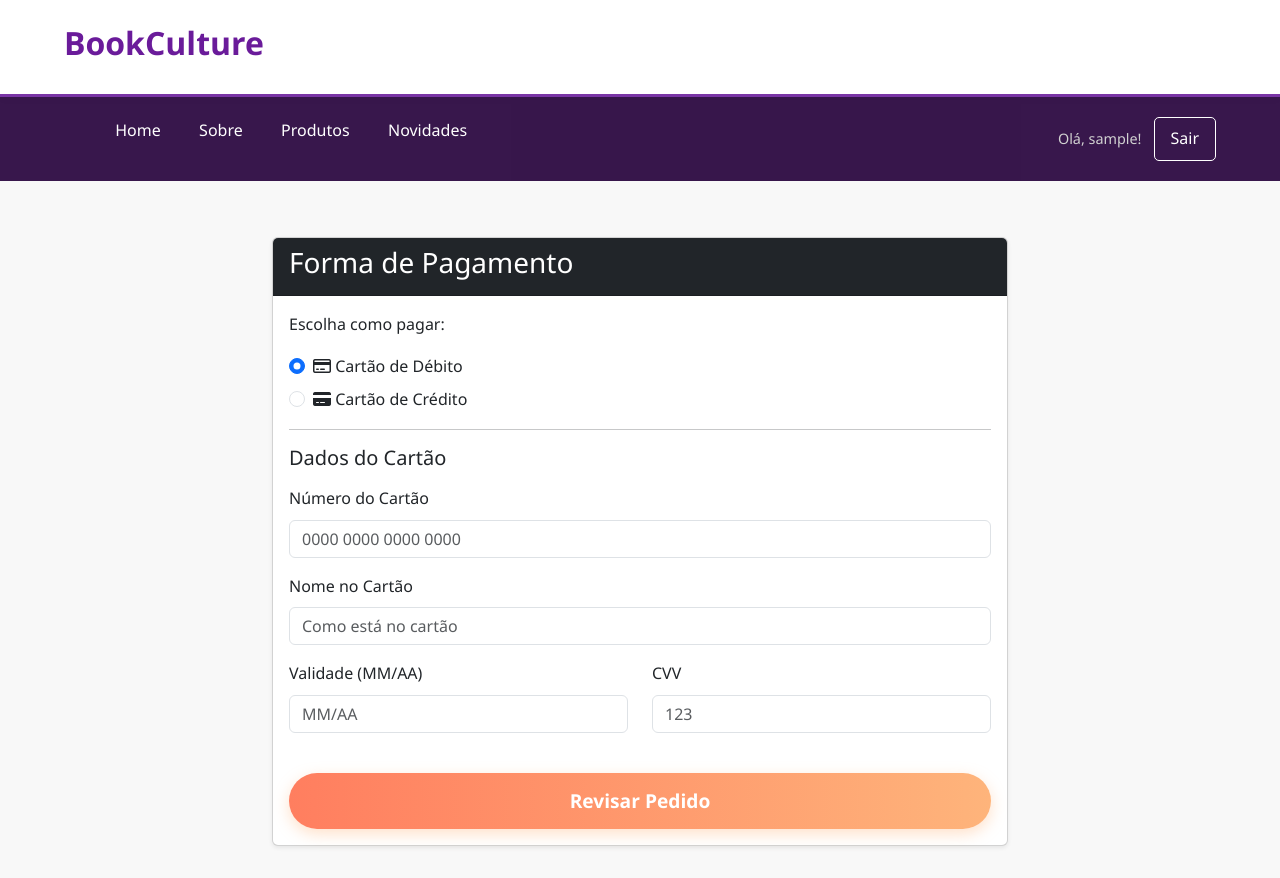
After one commit to beatrizkloss/BookCulture, a PHP site: page /checkout.php in a window 1280 px wide. The commit adds this page. Run offline with PHP 8.4, Linux system fonts and the light colour scheme; the visitor is signed in with stand-in values (Sample User, id 1); a stand-in replaces the project's code that opens the database connection.

Commit message:
implementando carrinho e pagamento

```diff
--- /dev/null
+++ b/checkout.php
@@ -0,0 +1,134 @@
+<?php
+session_start();
+
+if (empty($_SESSION['carrinho']) || !isset($_SESSION['user_id'])) {
+    header("Location: index.php");
+    exit();
+}
+require_once 'services/conexao.php';
+
+if ($_SERVER['REQUEST_METHOD'] == 'POST' && isset($_POST['action']) && $_POST['action'] == 'processar_pagamento') {
+    $_SESSION['payment_info'] = ['method' => $_POST['paymentMethod'] ?? 'N/A'];
+    if ($_POST['paymentMethod'] === 'credito' || $_POST['paymentMethod'] === 'debito') {
+        $_SESSION['payment_info']['card_number'] = substr($_POST['card-number'], -4);
+        $_SESSION['payment_info']['installments'] = $_POST['installments'];
+    }
+    header("Location: checkout.php?etapa=resumo");
+    exit();
+}
+
+$etapa = $_GET['etapa'] ?? 'pagamento';
+
+if ($etapa === 'agradecimento') {
+    $_SESSION['carrinho'] = [];
+    unset($_SESSION['payment_info']);
+}
+
+$cart_count = isset($_SESSION['carrinho']) ? array_sum($_SESSION['carrinho']) : 0;
+?>
+<!DOCTYPE html>
+<html lang="pt-br">
+<head>
+    <meta charset="UTF-8" />
+    <meta name="viewport" content="width=device-width, initial-scale=1.0" />
+    <title>Checkout - BookCulture</title>
+    <link href="https://cdn.jsdelivr.net/npm/bootstrap@5.3.2/dist/css/bootstrap.min.css" rel="stylesheet">
+    <link rel="stylesheet" href="styles/style.css" />
+    <link rel="stylesheet" href="https://cdnjs.cloudflare.com/ajax/libs/font-awesome/6.5.2/css/all.min.css"/>
+</head>
+<body>
+    <header class="site-header"><h1 class="logo">BookCulture</h1></header>
+       <nav class="main-nav">
+        <button class="hamburger-menu" aria-label="Abrir menu"><i class="fa-solid fa-bars"></i></button>
+        <ul class="nav-menu">
+            <li><a href="index.php">Home</a></li>
+            <li><a href="sobre.php">Sobre</a></li>
+            <li><a href="produtos.php">Produtos</a></li>
+            <li><a href="novidade.php">Novidades</a></li>
+        </ul>
+        <div class="nav-right">
+            <?php if (isset($_SESSION['user_id'])): ?>
+                <div class="user-info"><p>Olá, <?php echo htmlspecialchars($_SESSION['user_name']); ?>!</p><a href="logout.php" class="logout-button">Sair</a></div>
+            <?php else: ?>
+                <div class="dropdown-login">
+                    <span class="dropdown-toggle"><i class="fa-solid fa-user-circle"></i> Login</span>
+                    <div class="dropdown-menu"><a href="registrar.php">📖 Cliente</a><a href="admin/login.php">📚 Administrador</a></div>
+                </div>
+            <?php endif; ?>
+        </div>
+    </nav>
+    <main class="main-content">
+        <div class="container mt-4">
+            <div class="row justify-content-center">
+                <div class="col-lg-8">
+
+                    <?php if ($etapa === 'pagamento'): ?>
+                        <div class="card shadow-sm">
+                            <div class="card-header bg-dark text-white"><h3>Forma de Pagamento</h3></div>
+                            <div class="card-body">
+                                <form action="checkout.php" method="POST">
+                                    <input type="hidden" name="action" value="processar_pagamento">
+                                    <p class="mb-3">Escolha como pagar:</p>
+                                    <div class="form-check mb-2"><input class="form-check-input" type="radio" name="paymentMethod" id="debitoRadio" value="debito" checked><label class="form-check-label" for="debitoRadio"><i class="fa-regular fa-credit-card"></i> Cartão de Débito</label></div>
+                                    <div class="form-check mb-3"><input class="form-check-input" type="radio" name="paymentMethod" id="creditoRadio" value="credito"><label class="form-check-label" for="creditoRadio"><i class="fa-solid fa-credit-card"></i> Cartão de Crédito</label></div>
+                                    <div id="creditCardForm">
+                                        <hr>
+                                        <h5 class="mb-3">Dados do Cartão</h5>
+                                        <div class="mb-3"><label for="card-number" class="form-label">Número do Cartão</label><input type="text" name="card-number" id="card-number" class="form-control" placeholder="0000 0000 0000 0000" inputmode="numeric" pattern="[0-9\s]{13,19}" maxlength="19" required></div>
+                                        <div class="mb-3"><label for="card-name" class="form-label">Nome no Cartão</label><input type="text" name="card-name" id="card-name" class="form-control" placeholder="Como está no cartão" required></div>
+                                        <div class="row">
+                                            <div class="col-md-6 mb-3"><label for="card-expiry" class="form-label">Validade (MM/AA)</label><input type="text" name="card-expiry" id="card-expiry" class="form-control" placeholder="MM/AA" inputmode="numeric" pattern="\d{2}/\d{2}" maxlength="5" required></div>
+                                            <div class="col-md-6 mb-3"><label for="card-cvv" class="form-label">CVV</label><input type="text" name="card-cvv" id="card-cvv" class="form-control" placeholder="123" inputmode="numeric" pattern="[0-9]{3,4}" maxlength="4" required></div>
+                                        </div>
+                                    </div>
+                                    <div class="text-center mt-4"><button type="submit" class="buy-button w-100" style="border:none; font-size: 1.2rem;">Revisar Pedido</button></div>
+                                </form>
+                            </div>
+                        </div>
+
+                    <?php elseif ($etapa === 'resumo'):
+                            $produtos_carrinho = []; $total_compra = 0; $produto_ids = array_keys($_SESSION['carrinho']);
+                            $ids_string = implode(',', $produto_ids);
+                            if (!empty($ids_string)) {
+                                $sql = "SELECT * FROM produtos WHERE id IN ($ids_string)";
+                                $resultado = $conexao->query($sql);
+                                if ($resultado && $resultado->num_rows > 0) {
+                                    while ($produto = $resultado->fetch_assoc()) {
+                                        $produto_id = $produto['id']; $quantidade = $_SESSION['carrinho'][$produto_id];
+                                        $subtotal = $quantidade * $produto['preco']; $total_compra += $subtotal;
+                                        $produtos_carrinho[] = ['nome' => $produto['nome'], 'quantidade' => $quantidade, 'subtotal' => $subtotal];
+                                    }
+                                }
+                            }
+                            $payment_info = $_SESSION['payment_info'];
+                        ?>
+                        <div class="card shadow-sm">
+                            <div class="card-header bg-dark text-white"><h3>Resumo do Pedido</h3></div>
+                            <div class="card-body">
+                                <h5 class="card-title">Itens:</h5>
+                                <ul class="list-group list-group-flush mb-3">
+                                    <?php foreach($produtos_carrinho as $item): ?>
+                                        <li class="list-group-item d-flex justify-content-between align-items-center"><?= $item['quantidade']; ?>x <?= htmlspecialchars($item['nome']); ?><span>R$ <?= number_format($item['subtotal'], 2, ',', '.'); ?></span></li>
+                                    <?php endforeach; ?>
+                                    <li class="list-group-item d-flex justify-content-between align-items-center fw-bold fs-5">TOTAL<span>R$ <?= number_format($total_compra, 2, ',', '.'); ?></span></li>
+                                </ul>
+                                <h5 class="card-title mt-4">Forma de Pagamento:</h5>
+                                <div class="alert alert-secondary">
+                                    <p class="mb-1"><strong>Cartão de <?= ucfirst($payment_info['method']); ?> final <?= htmlspecialchars($payment_info['card_number']); ?></strong></p>
+                                </div>
+                                <div class="text-center mt-4"><a href="checkout.php?etapa=agradecimento" class="buy-button" style="text-decoration:none;">Confirmar e Pagar</a></div>
+                            </div>
+                        </div>
+
+                    <?php elseif ($etapa === 'agradecimento'): ?>
+                        <div class="text-center py-5"><h2 class="section-title">Obrigado!</h2><p class="lead">Sua compra foi finalizada com sucesso.</p><a href="produtos.php" class="btn btn-primary mt-4">Continuar Comprando</a></div>
+                    <?php endif; ?>
+                </div>
+            </div>
+        </div>
+    </main>
+
+    <script src="https://cdn.jsdelivr.net/npm/bootstrap@5.3.2/dist/js/bootstrap.bundle.min.js"></script>
+    <script src="js/script.js"></script>
+</body>
+</html>
--- a/styles/style.css
+++ b/styles/style.css
@@ -555,3 +555,20 @@ body {
   font-size: 1.1rem;
   color: #555;
 }
+/* --- MENSAGEM DE SUCESSO AO ADICIONAR AO CARRINHO --- */
+.mensagem-sucesso {
+  display: none;
+  position: fixed;
+  top: 20px;
+  left: 50%;
+  transform: translateX(-50%);
+  padding: 1rem 2rem;
+  background-color: #28a745;
+  color: white;
+  text-align: center;
+  border-radius: 8px;
+  font-weight: bold;
+  z-index: 2000;
+  opacity: 0;
+  transition: opacity 0.5s ease-in-out;
+}
```
Also changed, not shown: carrinho.php (+89 -36 lines), carrinho_acoes.php (added, +34 -0 lines), index.php (+10 -3 lines), js/script.js (+54 -0 lines), novidade.php (+9 -3 lines), produtos.php (+10 -4 lines).
